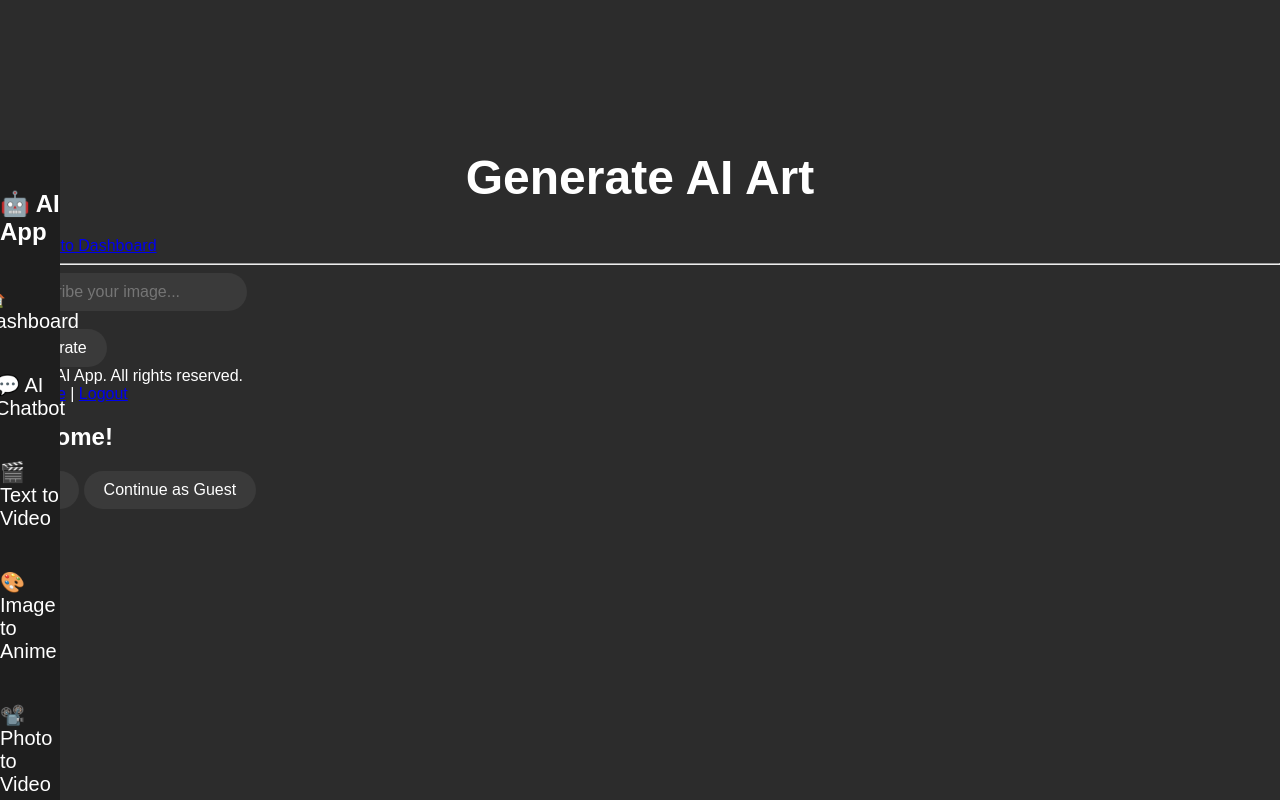
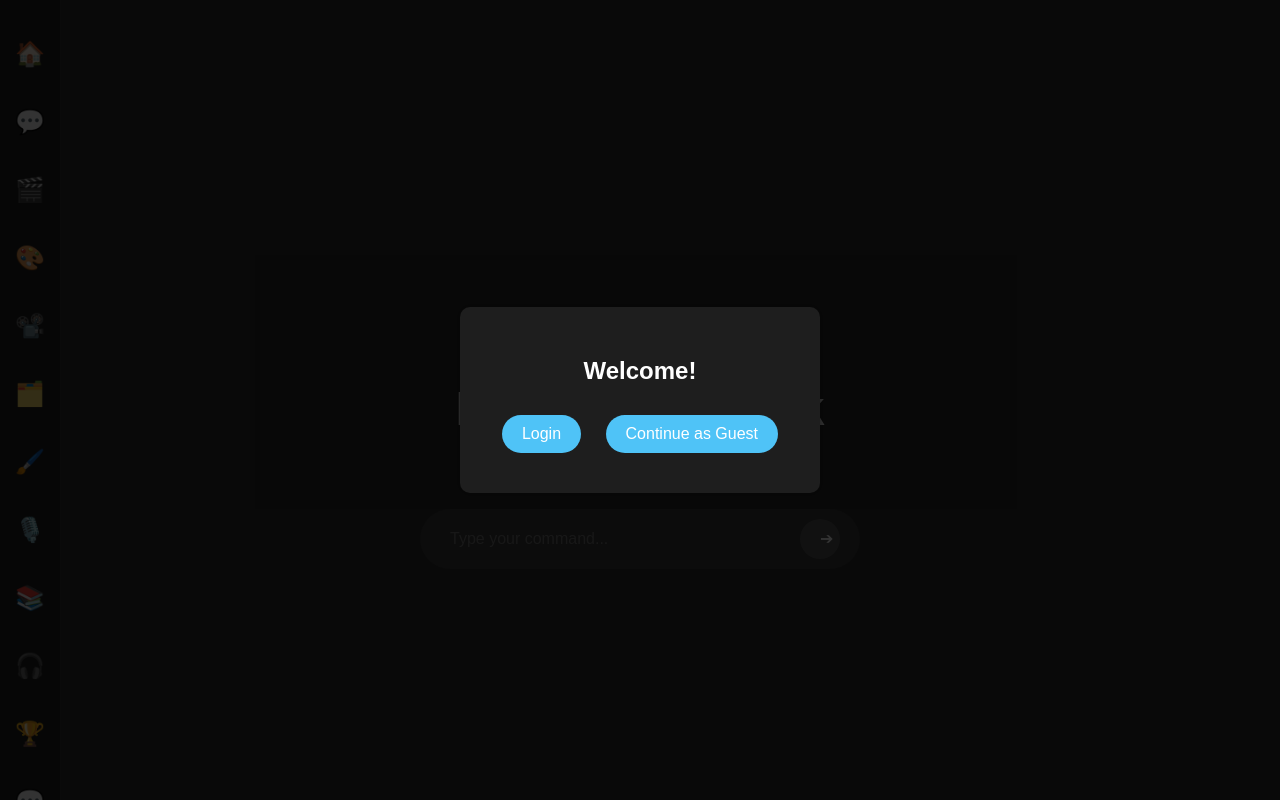
Before and after one commit to iqonlimited/IQon.limited, a Flask app: page /ai-art in a window 1280 px wide. Run offline with Flask 3, Linux system fonts and the light colour scheme.

Commit message:
base.html

```diff
--- a/templates/base.html
+++ b/templates/base.html
@@ -4,35 +4,39 @@
   <meta charset="UTF-8">
   <meta name="viewport" content="width=device-width, initial-scale=1.0">
   <title>{% block title %}My AI App{% endblock %}</title>
+
+  <!-- Main Styles -->
   <link rel="stylesheet" href="{{ url_for('static', filename='css/main.css') }}">
+  <link rel="stylesheet" href="{{ url_for('static', filename='css/sidebar.css') }}">
+  <link rel="stylesheet" href="{{ url_for('static', filename='css/login_popup.css') }}">
   <link rel="stylesheet" href="https://cdnjs.cloudflare.com/ajax/libs/font-awesome/6.4.0/css/all.min.css">
 </head>
+
 <body>
 
 <!-- Sidebar -->
 <div class="sidebar">
-  <h2>🤖 AI App</h2>
-  <a href="/dashboard">🏠 Dashboard</a>
-  <a href="/chatbot">💬 AI Chatbot</a>
-  <a href="/text-to-video">🎬 Text to Video</a>
-  <a href="/image-to-anime">🎨 Image to Anime</a>
-  <a href="/photo-to-video">📽️ Photo to Video</a>
-  <a href="/converter">🗂️ File Converter</a>
-  <a href="/ai-art">🖌️ AI Art Generator</a>
-  <a href="/voice-chat">🎙️ Voice Chat</a>
-  <a href="/ebook-store">📚 Ebook Store</a>
-  <a href="/audiobook">🎧 Audiobooks</a>
-  <a href="/leaderboard">🏆 Leaderboard</a>
-  <a href="/forum">💬 Community Forum</a>
-  <a href="/your-idea">💡 Your Idea</a>
-  <a href="/notifications">🔔 Notifications</a>
-  <a href="/wallet">💰 Wallet</a>
-  <a href="/upgrade">💎 Upgrade Plan</a>
-  <a href="/settings">⚙️ Settings</a>
-  <a href="/global-search">🌍 Global Search</a>
-  <a href="/maintenance">🚧 Maintenance</a>
+  <a href="/dashboard">🏠 <span>Dashboard</span></a>
+  <a href="/chatbot">💬 <span>Chatbot</span></a>
+  <a href="/text-to-video">🎬 <span>Text to Video</span></a>
+  <a href="/image-to-anime">🎨 <span>Image to Anime</span></a>
+  <a href="/photo-to-video">📽️ <span>Photo to Video</span></a>
+  <a href="/converter">🗂️ <span>Converter</span></a>
+  <a href="/ai-art">🖌️ <span>AI Art</span></a>
+  <a href="/voice-chat">🎙️ <span>Voice Chat</span></a>
+  <a href="/ebook-store">📚 <span>Ebook Store</span></a>
+  <a href="/audiobook">🎧 <span>Audiobooks</span></a>
+  <a href="/leaderboard">🏆 <span>Leaderboard</span></a>
+  <a href="/forum">💬 <span>Forum</span></a>
+  <a href="/your-idea">💡 <span>Your Idea</span></a>
+  <a href="/notifications">🔔 <span>Notifications</span></a>
+  <a href="/wallet">💰 <span>Wallet</span></a>
+  <a href="/upgrade">💎 <span>Upgrade</span></a>
+  <a href="/settings">⚙️ <span>Settings</span></a>
+  <a href="/global-search">🌍 <span>Search</span></a>
+  <a href="/maintenance">🚧 <span>Maintenance</span></a>
 
-  <a href="/membership" class="membership-btn">💎 Membership</a>
+  <a href="/membership" class="membership-btn">💎 <span>Membership</span></a>
 </div>
 
 <!-- Notification Bar -->
@@ -42,7 +46,16 @@
 
 <!-- Main Content -->
 <div class="main-content">
+  <div class="container">
+    <h1 class="header-title">Feel Free to Ask</h1>
+    <div class="search-bar">
+      <input type="text" placeholder="Type your command...">
+      <button>➔</button>
+    </div>
+  </div>
+
   {% block content %}{% endblock %}
+
   <footer>&copy; 2025 AI App. All rights reserved.</footer>
 </div>
 
@@ -61,7 +74,9 @@
   </div>
 </div>
 
+<!-- JS Scripts -->
 <script src="{{ url_for('static', filename='js/login_popup.js') }}"></script>
+<script src="{{ url_for('static', filename='js/sidebar.js') }}"></script>
 
 </body>
 </html>
```
